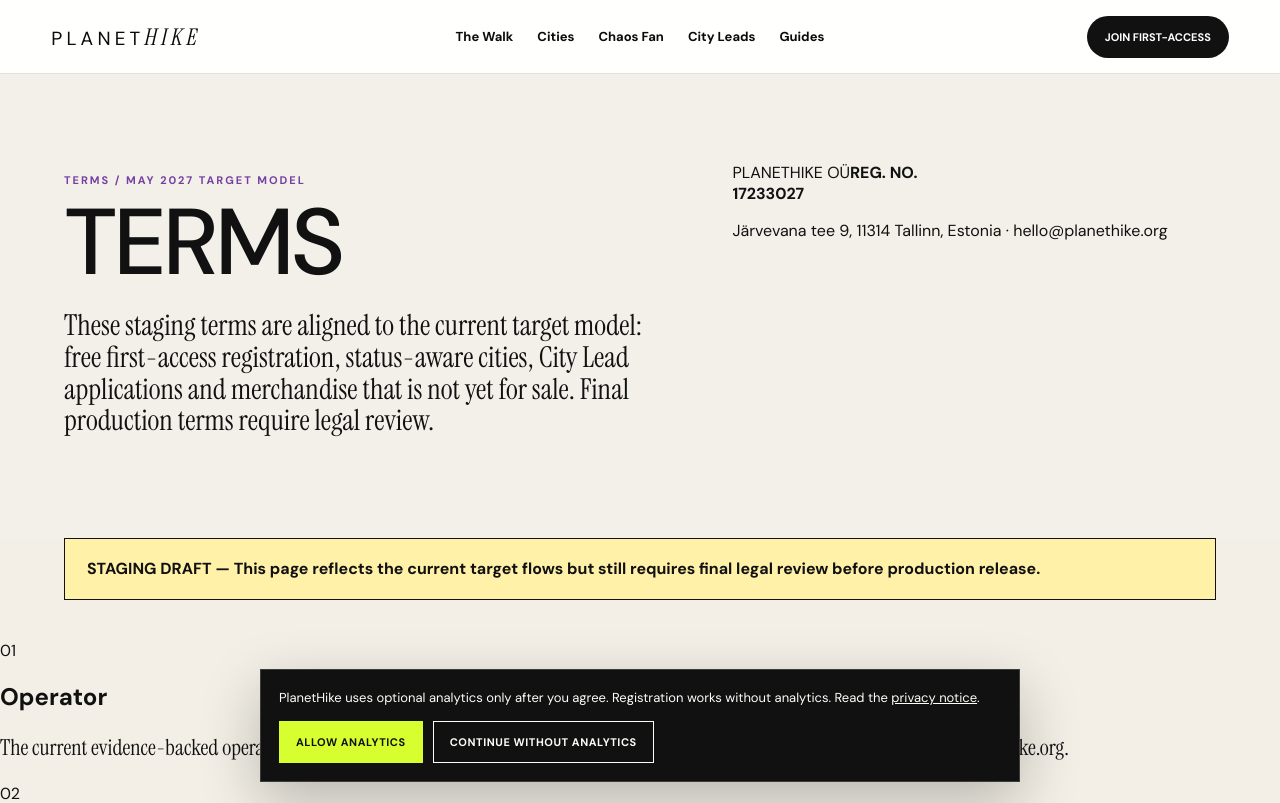
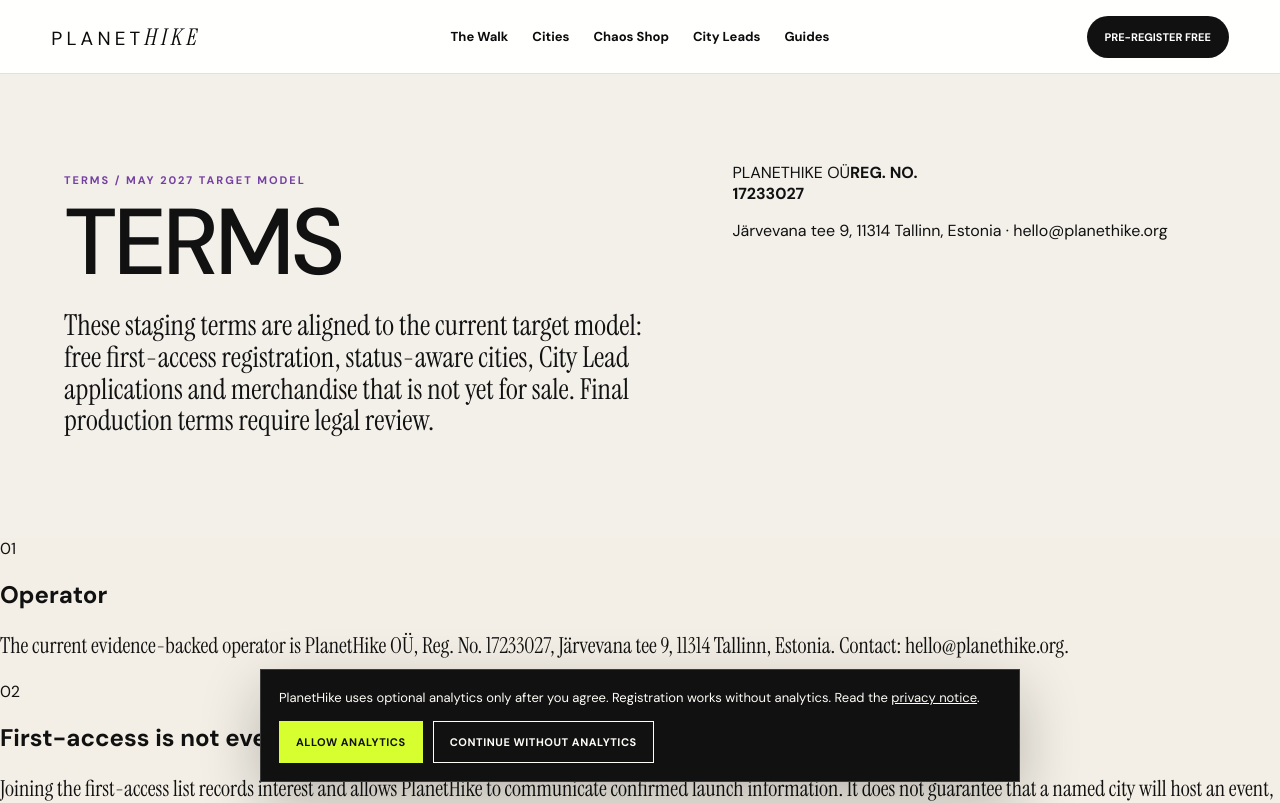
Before and after one commit to unikmo/planethike, a Next.js app: page /terms in a window 1280 px wide. Shown: the top 803 px of the page. Built offline with nearby package versions, Linux system fonts and the light colour scheme; no server answers.

Commit message:
Remove staging language from public legal layout

```diff
--- a/app/LegalPage.tsx
+++ b/app/LegalPage.tsx
@@ -8,16 +8,15 @@ type Props = {
   title: string;
   intro: string;
   sections: Section[];
-  draft?: boolean;
 };
 
-export default function LegalPage({ eyebrow, title, intro, sections, draft = false }: Props) {
+export default function LegalPage({ eyebrow, title, intro, sections }: Props) {
   return (
     <main className="seoPage">
       <header className="seoHeader">
         <a className="brand" href="/">PLANET<span>HIKE</span></a>
-        <nav><a href="/the-chaos-walk">The Walk</a><a href="/cities">Cities</a><a href="/shop">Chaos Fan</a><a href="/city-leads">City Leads</a><a href="/guides">Guides</a></nav>
-        <a className="seoHeaderCta" href="/join">Join first-access</a>
+        <nav><a href="/the-chaos-walk">The Walk</a><a href="/cities">Cities</a><a href="/shop">Chaos Shop</a><a href="/city-leads">City Leads</a><a href="/guides">Guides</a></nav>
+        <a className="seoHeaderCta" href="/join">Pre-register free</a>
         <MobileMenu />
       </header>
 
@@ -34,12 +33,6 @@ export default function LegalPage({ eyebrow, title, intro, sections, draft = fal
         </aside>
       </section>
 
-      {draft && (
-        <section style={{margin:'0 5vw 40px',padding:'18px 22px',background:'#fff1a8',border:'1px solid #111',fontWeight:700,lineHeight:1.5}}>
-          STAGING DRAFT — This page reflects the current target flows but still requires final legal review before production release.
-        </section>
-      )}
-
       <section className="seoSections">
         {sections.map((section, index) => (
           <article key={section.heading}>
```
